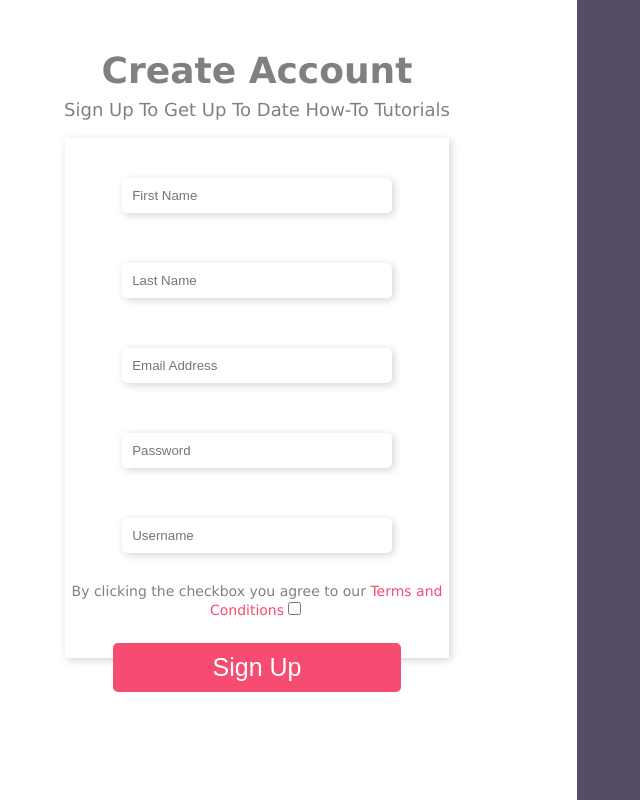
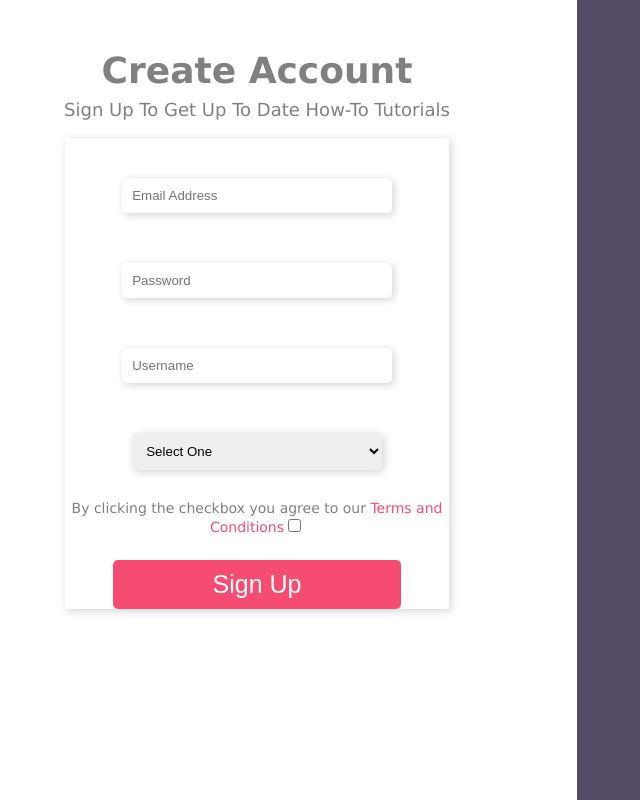
Before and after one commit to alexandercsierra/frontend, a React (Create React App) app in the folder quick-tips/: page / in a window 1280 px wide. Shown: the whole page, without its empty margins (63-703 px from the left). Built offline with nearby package versions, Linux system fonts and the light colour scheme.

Commit message:
renamed Form to SignUpForm

```diff
--- a/quick-tips/package.json
+++ b/quick-tips/package.json
@@ -6,6 +6,7 @@
     "@testing-library/jest-dom": "^4.2.4",
     "@testing-library/react": "^9.3.2",
     "@testing-library/user-event": "^7.1.2",
+    "axios": "^0.19.2",
     "react": "^16.13.1",
     "react-dom": "^16.13.1",
     "react-scripts": "3.4.1",
--- a/quick-tips/src/App.js
+++ b/quick-tips/src/App.js
@@ -1,6 +1,6 @@
 import React from 'react';
 import './App.css';
-import Form from './components/Form';
+import Form from './components/SignUpForm';
 
 function App() {
   return (
--- a/quick-tips/src/components/Form.css
+++ b/quick-tips/src/components/SignUpForm.css
@@ -40,7 +40,7 @@
     display: flex;
     flex-direction: column;
     width: 60%;
-    height: 65vh;
+    min-height: 55vh;
     align-self: center;
     box-shadow: 2px 2px 8px lightgray;
 }
@@ -83,3 +83,4 @@
         width: 75vh;
     }
 }
+@media(min-width:)
--- a/quick-tips/src/components/Form.js
+++ b/quick-tips/src/components/SignUpForm.js
@@ -1,25 +1,19 @@
 import React, { useState } from 'react';
-import '../components/Form.css'
+import '../components/SignUpForm.css'
 import * as yup from 'yup';
+import axios from 'axios';
 
 export default function Form(){
     const [formState, setFormState] = useState({
-        first_name: '',
-        last_name: '',
         email: '',
         password: '',
         username: '',
-        terms: false
+        consumer: '',
+        terms: true
     })
     const [post, setPost] = useState([]);
     // Yup validation and errors
     const formSchema = yup.object().shape({
-        first_name: yup
-        .string()
-        .required('This field is required'),
-        last_name: yup
-        .string()
-        .required('This field is required'),
         email: yup
         .string()
         .email('Must be a valid email address')
@@ -31,16 +25,19 @@ export default function Form(){
         username: yup
         .string()
         .required('This field is required'),
+        consumer: yup
+        .string()
+        .oneOf(['creator', 'student'])
+        .required('Please Chooose An Option'),
         terms: yup
         .boolean()
         .oneOf([true])
     })
     const [errors, setErrors]= useState({
-        first_name: '',
-        last_name: '',
         email: '',
         password: '',
         username: '',
+        consumer: '',
         terms: false
     })
     const validation = e => {
@@ -65,10 +62,9 @@ export default function Form(){
         let checkboxVal = true;
 
         if (e.target.name === "terms") {
-            checkboxVal = e.target.checked;
-            console.log('check', e.target.checked)
+        checkboxVal = e.target.checked;
         } else {
-            checkboxVal = formState.terms;
+        checkboxVal = formState.terms;
         }
         setFormState({
             ...formState,
@@ -87,13 +83,17 @@ export default function Form(){
 
     const onSubmit = e => {
         e.preventDefault();
+        axios
+            .post('https://reqres.in/api/users', formState)
+            .then(res => {
+                setPost(res.data);
+            })
         setFormState({
-            first_name: '',
-            last_name: '',
             email: '',
             password: '',
             username: '',
-            terms: false
+            consumer: '',
+            terms: true
         })
     }
     return(
@@ -101,28 +101,6 @@ export default function Form(){
                 <h1 className='title'>Create Account</h1>
                 <p>Sign Up To Get Up To Date How-To Tutorials</p>
                 <form className='form' onSubmit={onSubmit}>
-                    <label className='label' htmlFor='first-name'>
-                        <input
-                        className='text-boxes'
-                        type='text'
-                        name='first_name'
-                        id='first-name'
-                        placeholder='First Name'
-                        value={formState.first_name}
-                        onChange={inputChange}/>
-                    </label>
-                    {errors.first_name.length > 0 ? (<p className="error">{errors.first_name}</p>) : null}
-                    <label className='label' htmlFor='last-name'>
-                        <input
-                        className='text-boxes'
-                        type='text'
-                        name='last_name'
-                        id='last-name'
-                        placeholder='Last Name'
-                        value={formState.last_name}
-                        onChange={inputChange}/>
-                    </label>
-                    {errors.last_name.length > 0 ? (<p className="error">{errors.last_name}</p>) : null}
                     <label className='label' htmlFor='email'>
                         <input
                         className='text-boxes'
@@ -156,6 +134,15 @@ export default function Form(){
                         onChange={inputChange}/>
                     </label>
                     {errors.username.length > 0 ? (<p className="error">{errors.username}</p>) : null}
+                        <select
+                        className='text-boxes'
+                        name='consumer'
+                        onChange={inputChange}
+                        >
+                        <option selected='true' disabled='disabled'>Select One</option>
+                        <option value='creator'>Creator</option>
+                        <option value='student'>Student</option>
+                        </select>
                     <label htmlFor='terms-checkbox' className='terms-label'>By clicking the checkbox you agree to our <a href='#' className='tos'>Terms and Conditions</a>
                         <input
                         type='checkbox'
```
Also changed, not shown: 1 other file (tests, documents, lock files or other folders).
